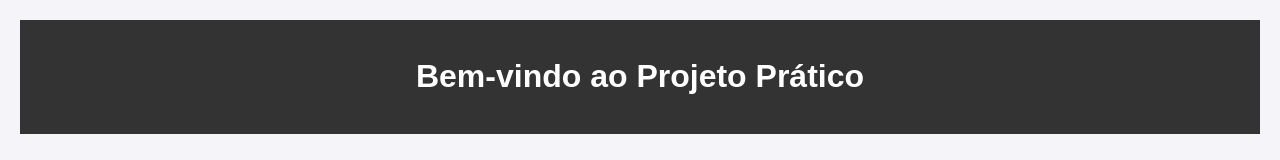
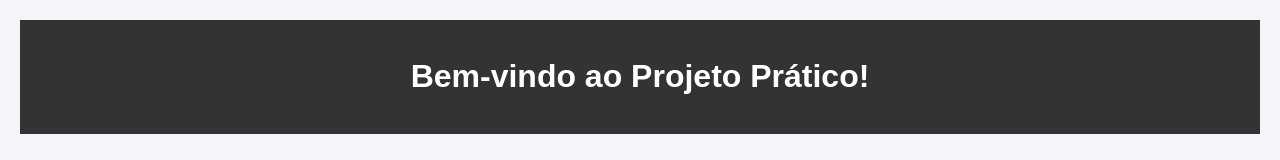
Before and after one commit to ErikaBarbosaD/atividade, a plain HTML site: page index.html in a window 1280 px wide. Shown: the top 160 px of the page. Drawn offline with Linux system fonts and the light colour scheme.

Commit message:
change index html

```diff
--- a/index.html
+++ b/index.html
@@ -36,7 +36,7 @@
 </head>
 <body>
     <header>
-        <h1>Bem-vindo ao Projeto Prático</h1>
+        <h1>Bem-vindo ao Projeto Prático!</h1>
     </header>
     <main>
         <h2>Sobre o Projeto</h2>
```
